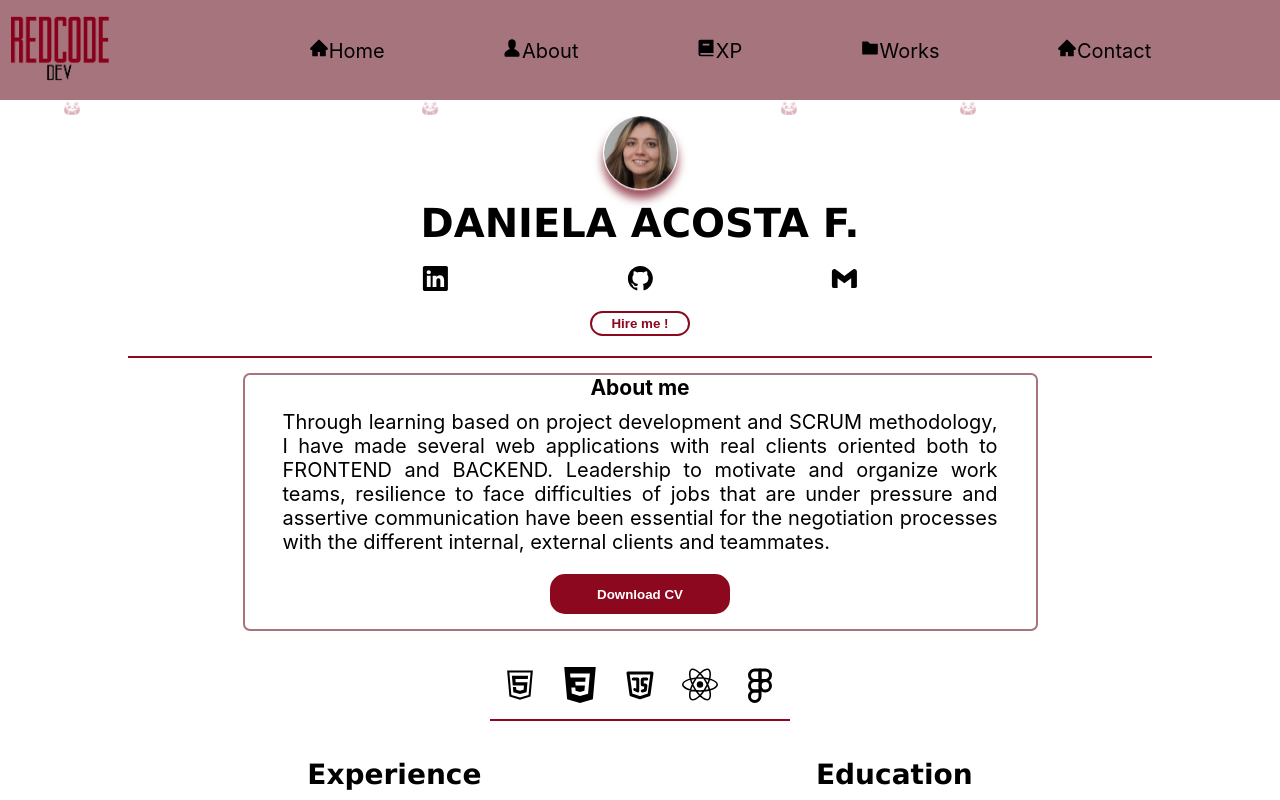
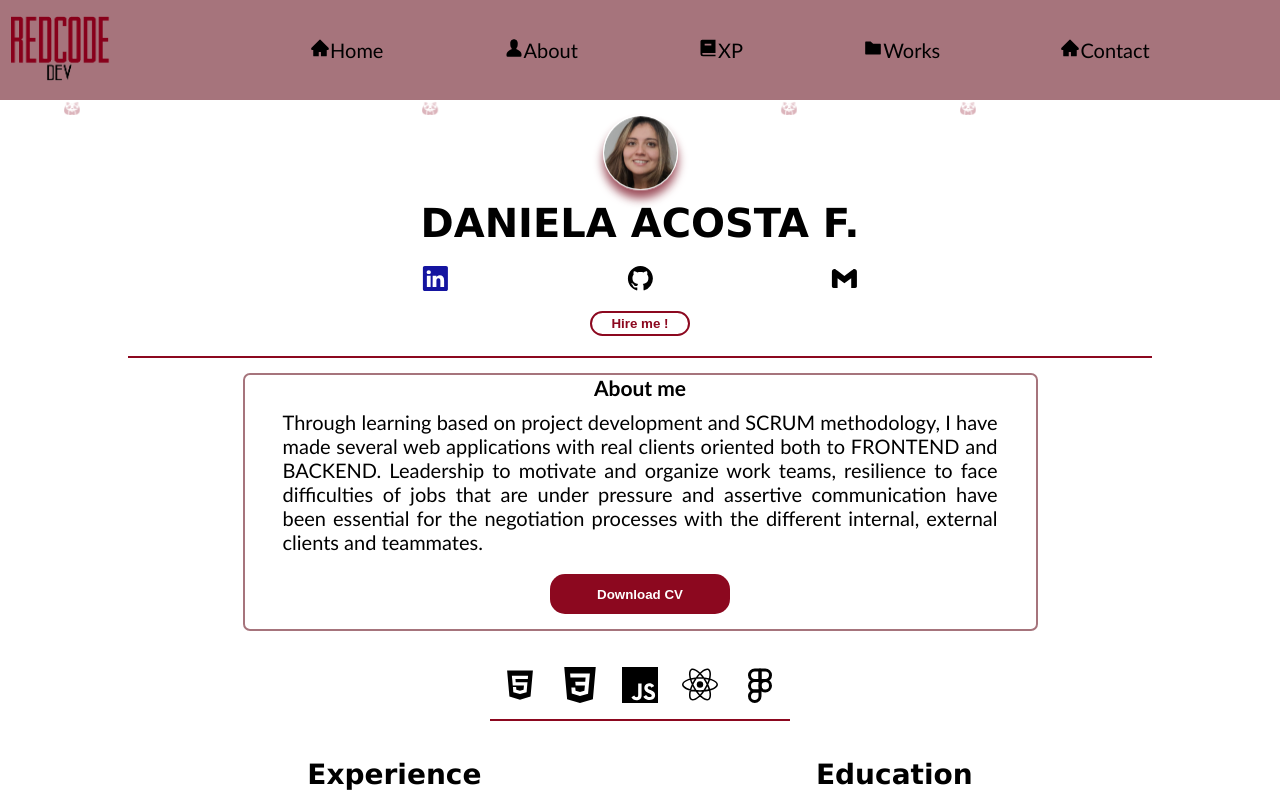
Before and after one commit to DanikMonday/Portafolio, a React (Create React App) app: page / in a window 1280 px wide. In both pictures the pointer is over the icon 435 px from the left and 278 px from the top of the page. Shown: the top 800 px of the page. Built offline with nearby package versions, Linux system fonts and the light colour scheme.

Commit message:
ico colors

```diff
--- a/src/App.css
+++ b/src/App.css
@@ -9,6 +9,7 @@ body{
   font-size:14px;
   min-height: 100vh;
   position: relative;
+  font-family:'Gill Sans', 'Gill Sans MT', Calibri, 'Trebuchet MS', sans-serif
 }
 
 .App {
@@ -249,6 +250,17 @@ body{
   height: 100%;
 }
 
+.ico-link:hover{
+  color: rgba(20, 20, 160, 0.995);
+}
+
+.ico-git:hover{
+  color: rgb(118, 20, 160);
+}
+
+.ico-mail:hover{
+  color: rgb(228, 29, 29);
+}
 /* About....................................... */
 
 .about{
@@ -327,9 +339,28 @@ body{
   width: 16%;
 }
 
-/* .ico-html{
-  color: orange;
-} */
+.ico-html:hover{
+  color: orangered;
+}
+
+.ico-css:hover{
+  color: rgb(23, 23, 183);
+}
+
+.ico-react:hover{
+  color: rgb(78, 184, 237);
+}
+
+.ico-js:hover{
+  width: 49px;
+  height: 47px;
+  color:yellow;
+  background-color: black;
+}
+
+.ico-fig:hover{
+  color: rgb(150, 15, 143);
+}
 /* Experience---------------------- */
 
 .experience{
--- a/src/Components/About.jsx
+++ b/src/Components/About.jsx
@@ -1,9 +1,10 @@
 import React from 'react';
-import {AiOutlineHtml5 } from "react-icons/ai";
+import {AiFillHtml5} from "react-icons/ai";
 import { SiCss3 } from "react-icons/si";
-import { TbBrandJavascript } from "react-icons/tb";
+import { SiJavascript} from "react-icons/si";
 import { GrReactjs} from "react-icons/gr";
 import { FiFigma } from "react-icons/fi";
+
 
 
 
@@ -13,14 +14,14 @@ export const About = (props) => {
         <div className='about'>
             <h2>About me</h2>
             <p>{props.resume}</p>
-            <button className='btn-cv'><a href={require('../Docs/cvd-DanielaAcostaForero.pdf')} target="_blank">Download CV</a></button>
+            <button className='btn-cv'><a href={require('../Docs/cvd-Daniela Acosta Forero..pdf')} target="_blank">Download CV</a></button>
         </div>
         <div className='ico-skills'>
-            <div className='cont-ico'><AiOutlineHtml5 className='ico-sk ico-html'></AiOutlineHtml5></div>
-            <div className='cont-ico'><SiCss3 className='ico-sk'></SiCss3></div>
-            <div className='cont-ico'><TbBrandJavascript className='ico-sk'></TbBrandJavascript></div>
-            <div className='cont-ico'><GrReactjs className='ico-sk'></GrReactjs></div>
-            <div className='cont-ico'><FiFigma className='ico-sk'></FiFigma></div>
+            <div className='cont-ico'><AiFillHtml5 className='ico-sk ico-html'></AiFillHtml5></div>
+            <div className='cont-ico'><SiCss3 className='ico-sk ico-css'></SiCss3></div>
+            <div className='cont-ico'><SiJavascript className='ico-sk ico-js'></SiJavascript></div>
+            <div className='cont-ico'><GrReactjs className='ico-sk ico-react'></GrReactjs></div>
+            <div className='cont-ico'><FiFigma className='ico-sk ico-fig'></FiFigma></div>
         </div>
         <div className='background'>
           <div className='background-logo'></div>
--- a/src/Components/Home.jsx
+++ b/src/Components/Home.jsx
@@ -9,9 +9,9 @@ export const Home = () => {
        <div className='profile-img' ><img src={ require('../Images/profile.png')}></img></div>
        <div className='name'>DANIELA ACOSTA F.</div>
        <div className='networks'>
-            <div className='ico-net'><BsLinkedin className='ico-net'></BsLinkedin></div>
-            <div className='ico-net'><BsGithub className='ico-net'></BsGithub></div>
-            <div className='ico-net'><SiGmail className='ico-net'></SiGmail></div>
+            <div className='ico-net'><BsLinkedin className='ico-net ico-link'></BsLinkedin></div>
+            <div className='ico-net'><BsGithub className='ico-net ico-git'></BsGithub></div>
+            <div className='ico-net'><SiGmail className='ico-net ico-mail'></SiGmail></div>
        </div>
        <button className='btn-hire'>Hire me !</button>
     </div>
```
Also changed, not shown: 2 other files (tests, documents, lock files or other folders).
